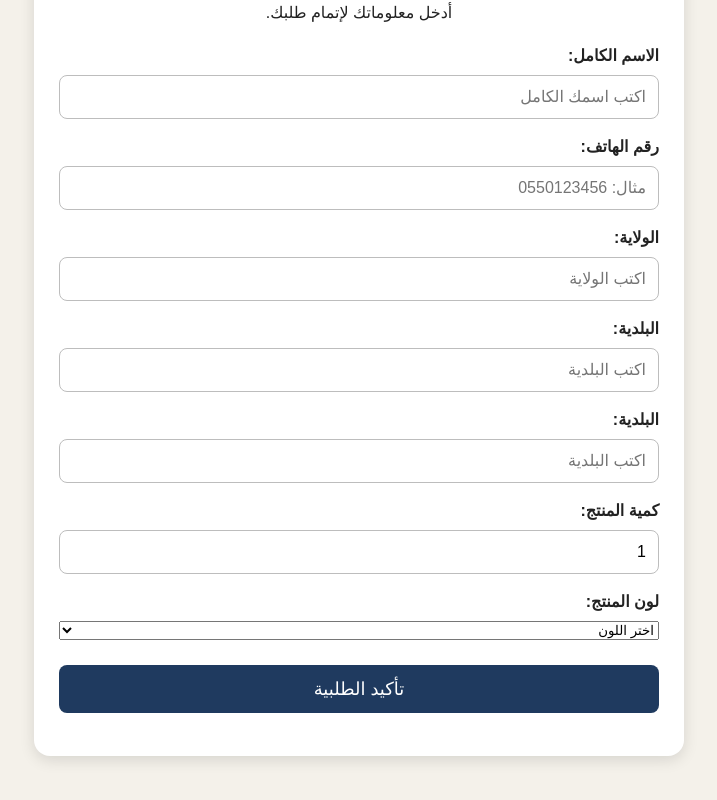
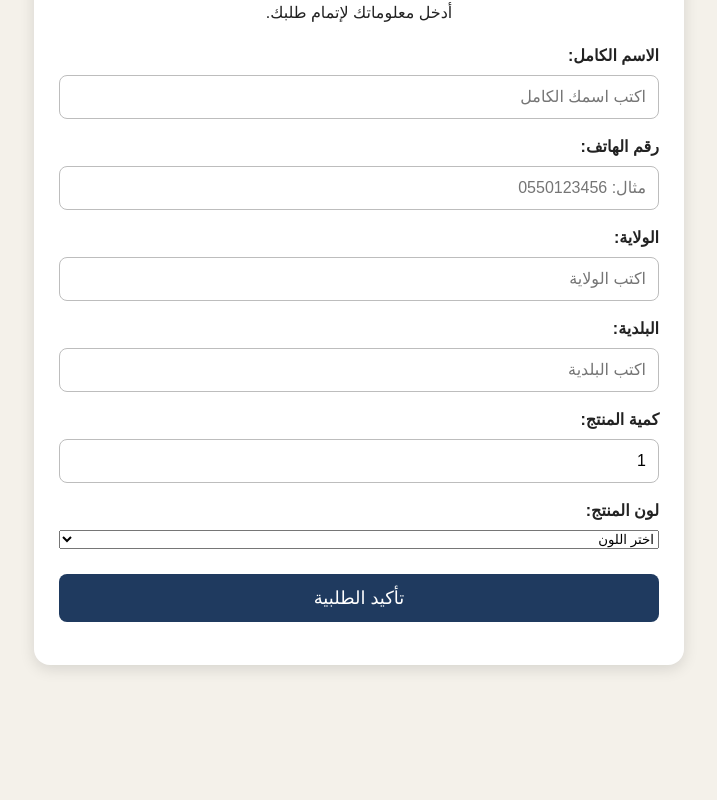
Before and after one commit to chaoucheyounes7/eternal_whale, a plain HTML site: page index.html in a window 1280 px wide. Shown: the part 985-1785 px from the top of the page, without its empty margins (281-998 px from the left). After the commit the page ends 1728 px from the top, so only its background shows below. Drawn offline with Linux system fonts and the light colour scheme.

Commit message:
Update index.html

```diff
--- a/index.html
+++ b/index.html
@@ -59,8 +59,6 @@
 
     <label for="municipality">البلدية:</label>
     <input type="text" id="municipality" placeholder="اكتب البلدية" required>
-<label for="municipality">البلدية:</label>
-<input type="text" id="municipality" placeholder="اكتب البلدية" required>
 
 <label for="quantity">كمية المنتج:</label>
 <input type="number" id="quantity" min="1" value="1" required>
```
